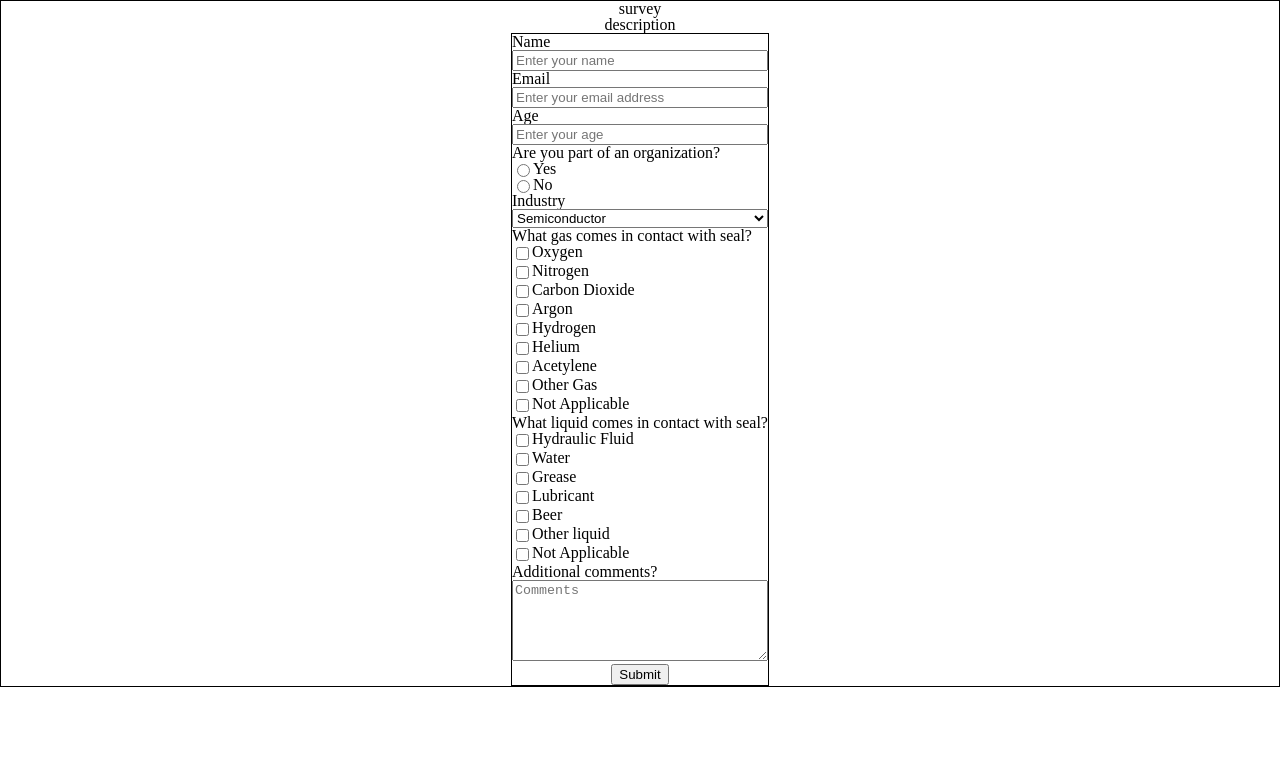
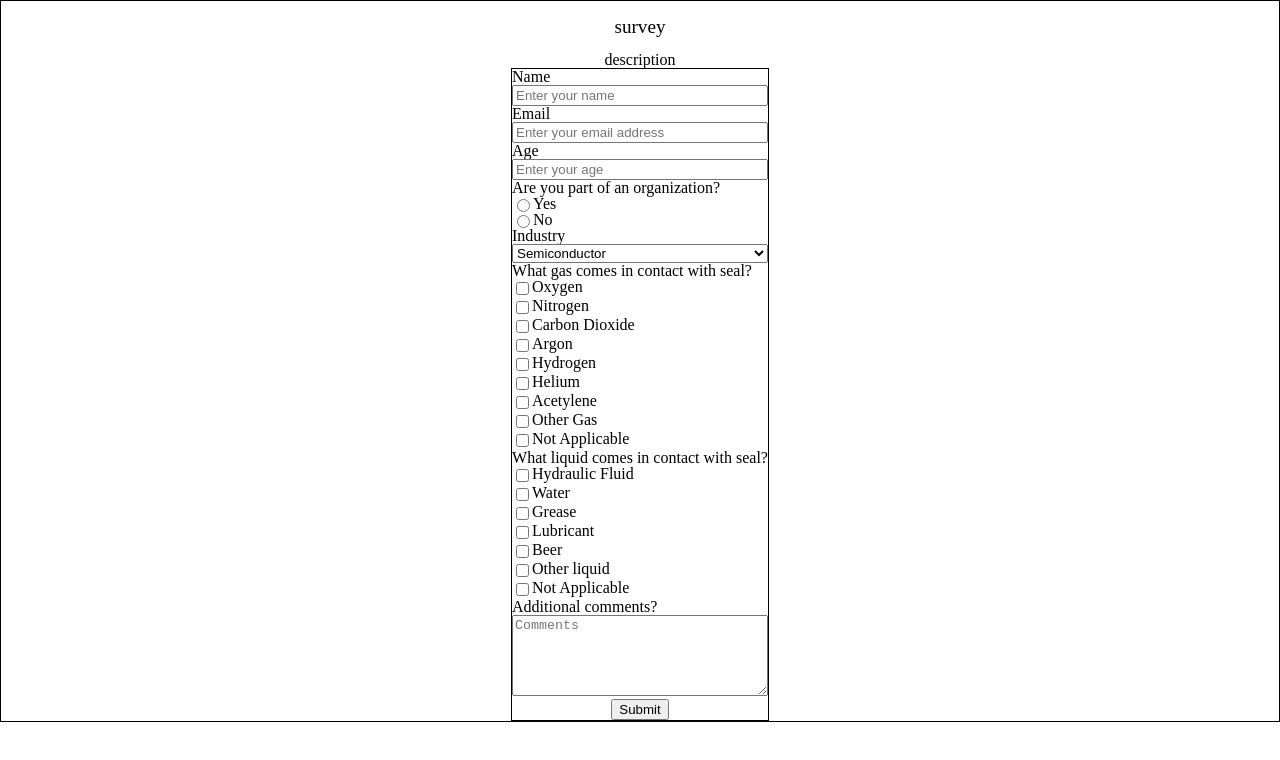
Before and after one commit to bcat4490/survey, a plain HTML site: page index.html in a window 1280 px wide. Drawn offline with Linux system fonts and the light colour scheme.

Commit message:
playing around with ems and rems

```diff
--- a/styles.css
+++ b/styles.css
@@ -8,6 +8,7 @@ html, body {
     flex-direction: column;
     align-items: center;
     border: 1px solid black;
+
 }
 
 #survey-form {
@@ -32,3 +33,8 @@ html, body {
 #dropdown {
     width: 100%;
 }
+
+#title {
+    font-size: 1.2em;
+    padding: 1rem;
+}
```
